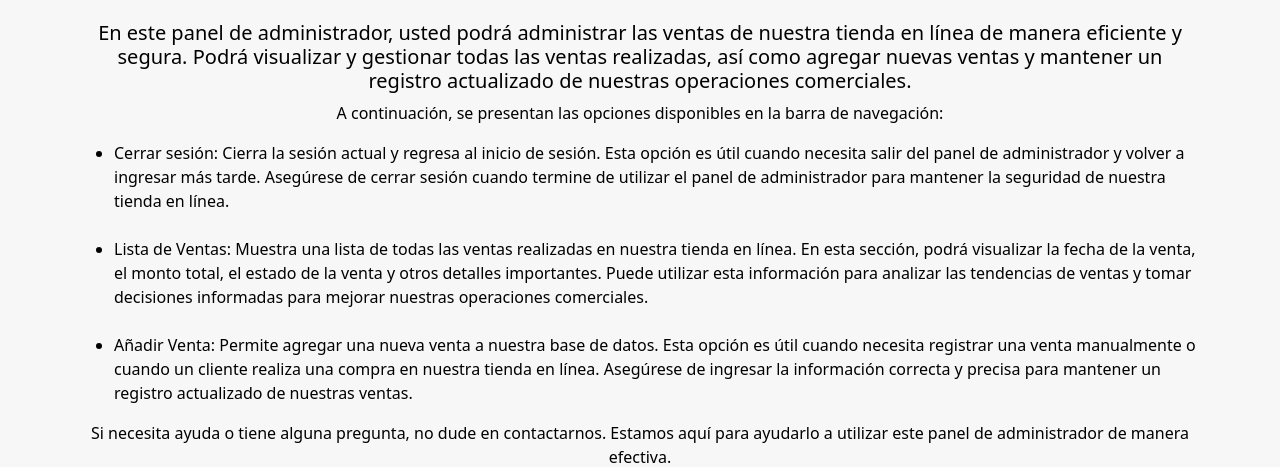
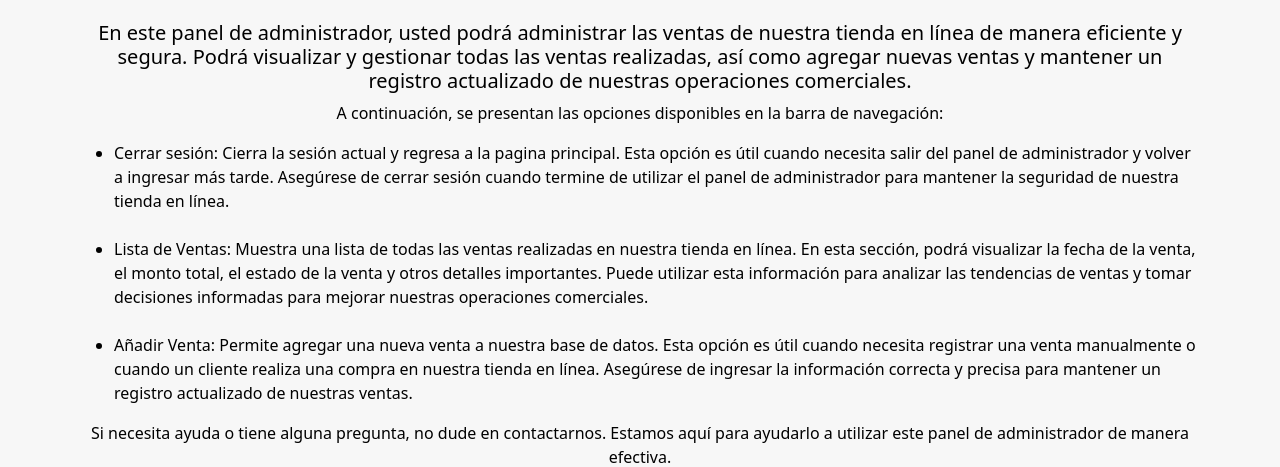
Before and after one commit to Alescobarc/evaluacion, a Django app: page /base/ in a window 1280 px wide. Shown: the part 261-728 px from the top of the page. Run offline with Django 5.2, Linux system fonts and the light colour scheme.

Commit message:
modificacion de texto

```diff
--- a/app1/apli1/templates/base.html
+++ b/app1/apli1/templates/base.html
@@ -78,7 +78,7 @@
 
         <ul>
             <li style="color: black;">
-                                        Cerrar sesión: Cierra la sesión actual y regresa al inicio de sesión.
+                                        Cerrar sesión: Cierra la sesión actual y regresa a la pagina principal.
                                         Esta opción es útil cuando necesita salir del panel de administrador y volver a ingresar más tarde.
                                         Asegúrese de cerrar sesión cuando termine de utilizar el panel de administrador
                                         para mantener la seguridad de nuestra tienda en línea.</li>
```
Also changed, not shown: app1/db.sqlite3.
